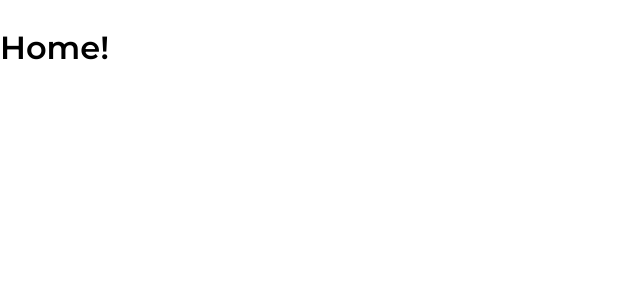
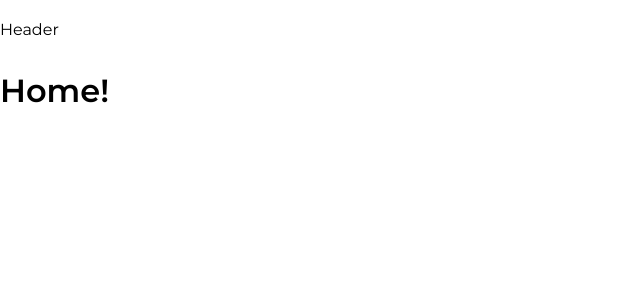
Before and after one commit to profydev/reddit-timer-grJDh, a React (Create React App) app: page / in a window 1280 px wide. Shown: the top 300 px of the page, without its empty margins (0-640 px from the left). Built offline with nearby package versions, Linux system fonts and the light colour scheme.

Commit message:
Added Header

```diff
--- a/src/App.js
+++ b/src/App.js
@@ -6,6 +6,7 @@ import { Normalize } from 'styled-normalize';
 import theme from './theme';
 import GlobalStyle from './GlobalStyle';
 
+import Header from './pages/Header/Header';
 import Home from './pages/Home/Home';
 import Search from './pages/Search/Search';
 import NotFound from './pages/NotFound/NotFound';
@@ -16,6 +17,7 @@ const App = () => {
     <ThemeProvider theme={theme}>
       <Normalize />
       <GlobalStyle />
+      <Header />
       <BrowserRouter>
         <Routes>
           <Route path="/" element={<Home />} />
--- /dev/null
+++ b/src/pages/Header/Header.js
@@ -0,0 +1,10 @@
+import React from 'react';
+
+// eslint-disable-next-line arrow-body-style
+const Header = () => {
+  return (
+    <p>Header</p>
+  );
+};
+
+export default Header;
```
